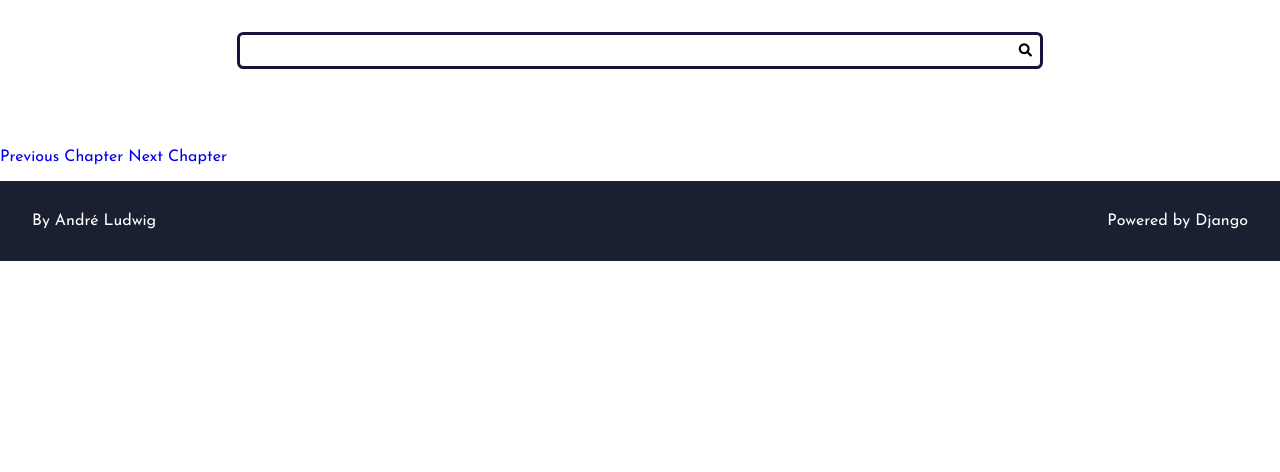
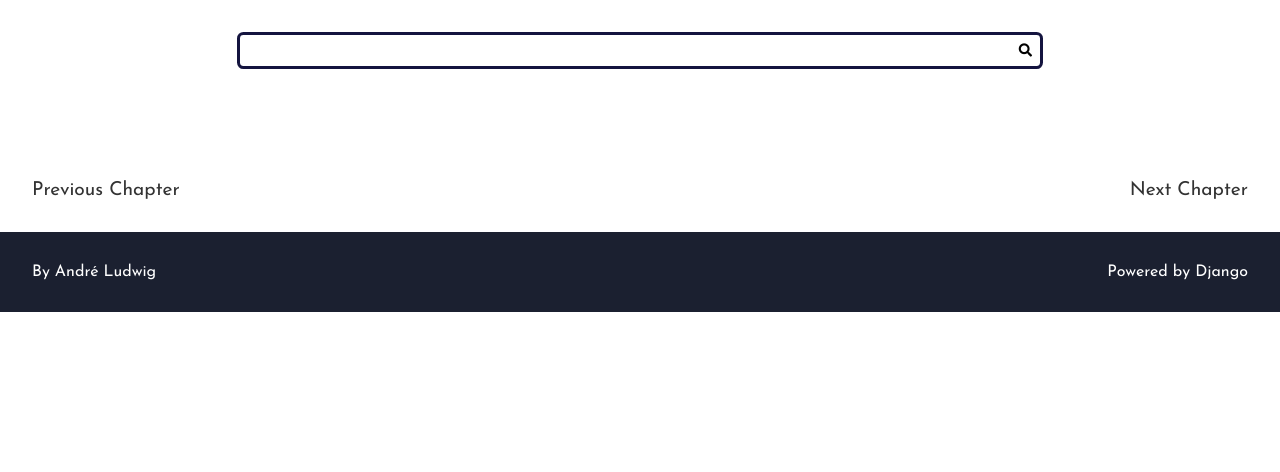
Before and after one commit to Deugondim/projeto-andre, a Django app: template manga/templates/manga/pages/chapter.html in a window 1280 px wide. Shown: the part 550-1022 px from the top of the page. Run offline with Django 4.2, Linux system fonts and the light colour scheme; the template is opened without the code that fills it, so the values that code supplies are empty.

Commit message:
next and prevous css

```diff
--- a/manga/templates/manga/pages/chapter.html
+++ b/manga/templates/manga/pages/chapter.html
@@ -27,17 +27,16 @@
         </div>
 {% endfor %}
 
+
 {% if chapter_number_link == 1 %}
-<a href="{% url 'manga:photo' next_chapter %}"> Next Chapter </a>
+<div class = "next_page_1"><a href="{% url 'manga:photo' next_chapter %}"> Next Chapter </a></div>
 {% elif chapter_number_link == 50 %}
-<a href="{% url 'manga:photo' previous_chapter %}"> Previous Chapter</a>
+<div class = "prev_page_50"><a href="{% url 'manga:photo' previous_chapter %}"> Previous Chapter</a></div>
 {% else %}
-<a href="{% url 'manga:photo' previous_chapter %}"> Previous Chapter</a>
-<a href="{% url 'manga:photo' next_chapter %}"> Next Chapter </a>
+<div class = "prev_page" style = "float :left"><a href="{% url 'manga:photo' previous_chapter %}"> Previous Chapter</a></div>
+<div class = "next_page"><a href="{% url 'manga:photo' next_chapter %}"> Next Chapter </a></div>
 {% endif %}
 
-
-<p></p>
 </body>
 {% include  'partials/footer.html' %}
 </html>
--- a/static/style.css
+++ b/static/style.css
@@ -195,3 +195,75 @@ a{
 .search-form:focus-within .search-button {
   color:blue;
 }
+
+.next_page_1 {
+  text-align: right;
+  padding-right: 2rem;
+  padding-top: 2rem;
+  padding-bottom: 2rem;
+  font-size:120%;
+}
+.next_page_1 a:link{
+  color: #333;
+}
+.next_page_1 a:visited{
+  color:dimgray
+}
+.next_page_1 a:hover{
+  color:blue;
+  text-decoration: underline
+}
+
+.prev_page_50 {
+  text-align: left;
+  padding-left: 2rem;
+  padding-top: 2rem;
+  padding-bottom: 2rem;
+  font-size:120%;
+}
+.prev_page_50 a:link{
+  color: #333;
+}
+.prev_page_50 a:visited{
+  color:dimgray
+}
+.prev_page_50 a:hover{
+  color:blue;
+  text-decoration: underline
+}
+
+.next_page {
+  text-align: right;
+  padding-right: 2rem;
+  padding-top: 2rem;
+  padding-bottom: 2rem;
+  font-size:120%;
+}
+.next_page a:link{
+  color: #333;
+}
+.next_page a:visited{
+  color:dimgray
+}
+.next_page a:hover{
+  color:blue;
+  text-decoration: underline
+}
+
+.prev_page {
+  text-align: left;
+  padding-left: 2rem;
+  padding-top: 2rem;
+  padding-bottom: 2rem;
+  font-size:120%;
+}
+.prev_page a:link{
+  color: #333;
+}
+.prev_page a:visited{
+  color:dimgray
+}
+.prev_page a:hover{
+  color:blue;
+  text-decoration: underline
+}
```
